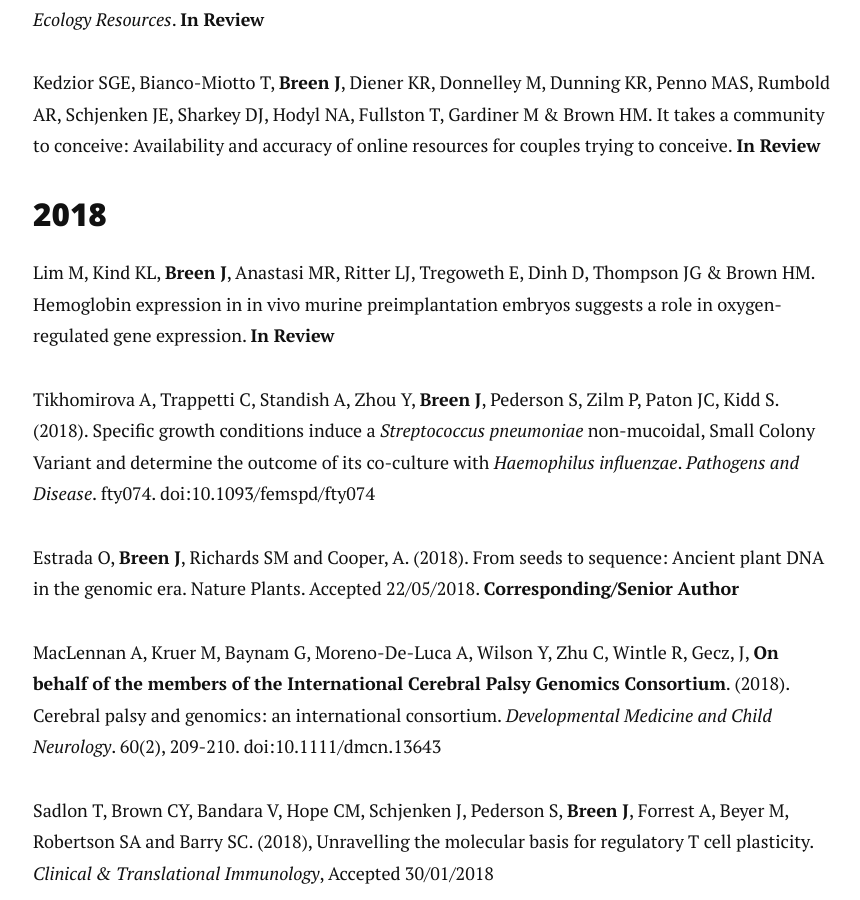
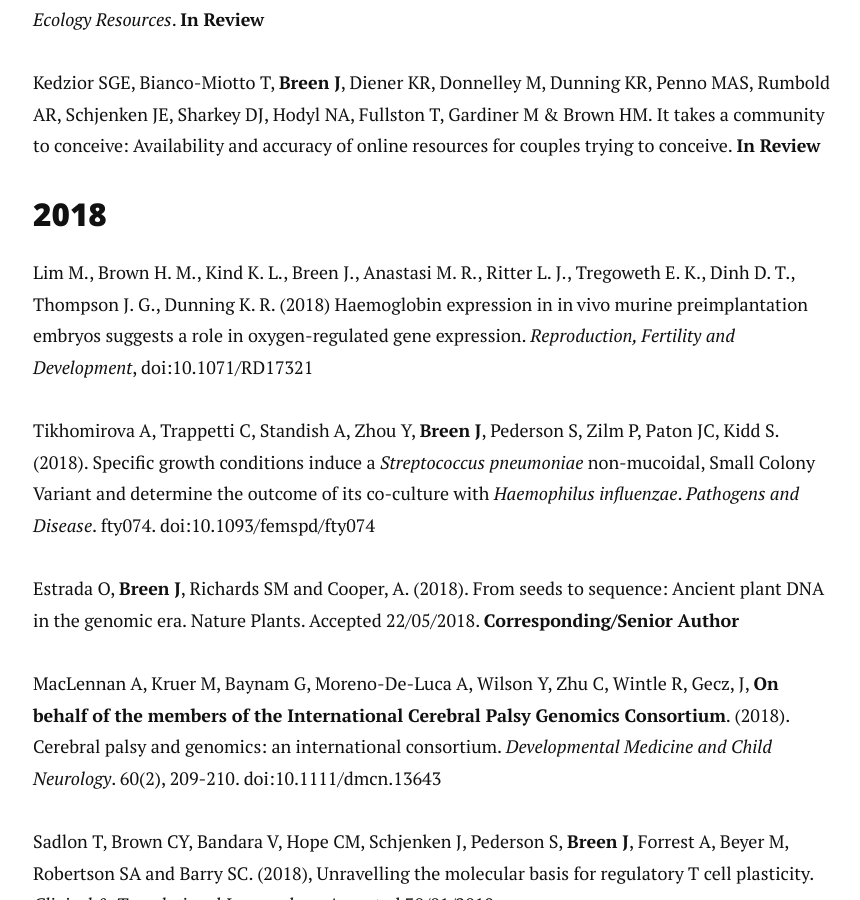
Before and after one commit to jimmybgammyknee/jimmybgammyknee.github.io, a Jekyll site: the page built from cv.md, in a window 1280 px wide and 900 px high, scrolled down 4384 px. Shown: the whole window, without its empty margins (207-1067 px from the left). Built offline with Jekyll 4.4.1, drawn with Linux system fonts in a browser that asks for light colours; nearby versions of some CDN libraries.

Commit message:
new paper from Megan

```diff
--- a/cv.md
+++ b/cv.md
@@ -112,7 +112,7 @@ Kedzior SGE, Bianco-Miotto T, **Breen J**, Diener KR, Donnelley M, Dunning KR, P
 
 ### 2018
 
-Lim M, Kind KL, **Breen J**, Anastasi MR, Ritter LJ, Tregoweth E, Dinh D, Thompson JG & Brown HM. Hemoglobin expression in in vivo murine preimplantation embryos suggests a role in oxygen-regulated gene expression. **In Review**
+Lim M., Brown H. M., Kind K. L., Breen J., Anastasi M. R., Ritter L. J., Tregoweth E. K., Dinh D. T., Thompson J. G., Dunning K. R. (2018) Haemoglobin expression in in vivo murine preimplantation embryos suggests a role in oxygen-regulated gene expression. _Reproduction, Fertility and Development_, doi:10.1071/RD17321
 
 Tikhomirova A, Trappetti C, Standish A, Zhou Y, **Breen J**, Pederson S, Zilm P, Paton JC, Kidd S. (2018). Specific growth conditions induce a _Streptococcus pneumoniae_ non-mucoidal, Small Colony Variant and determine the outcome of its co-culture with _Haemophilus influenzae_. _Pathogens and Disease_. fty074. doi:10.1093/femspd/fty074
 
```
